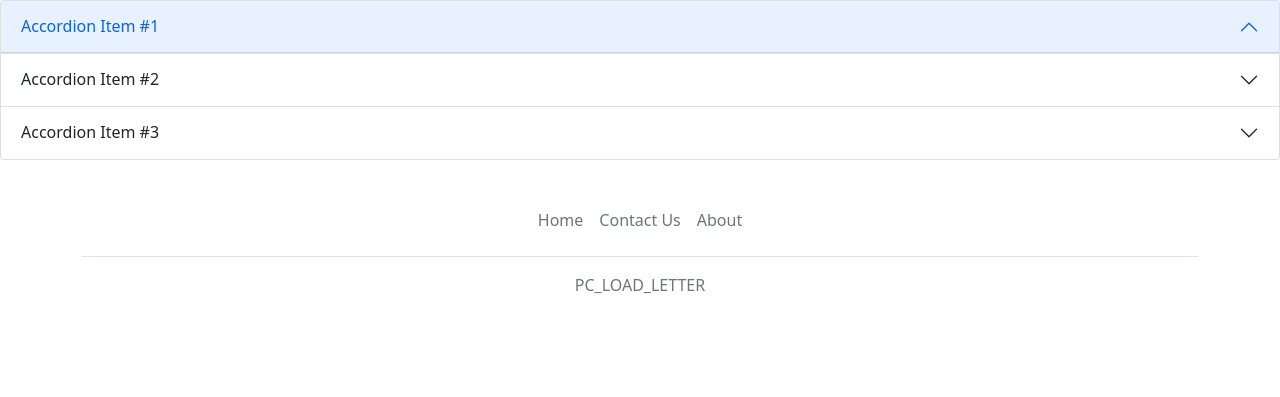
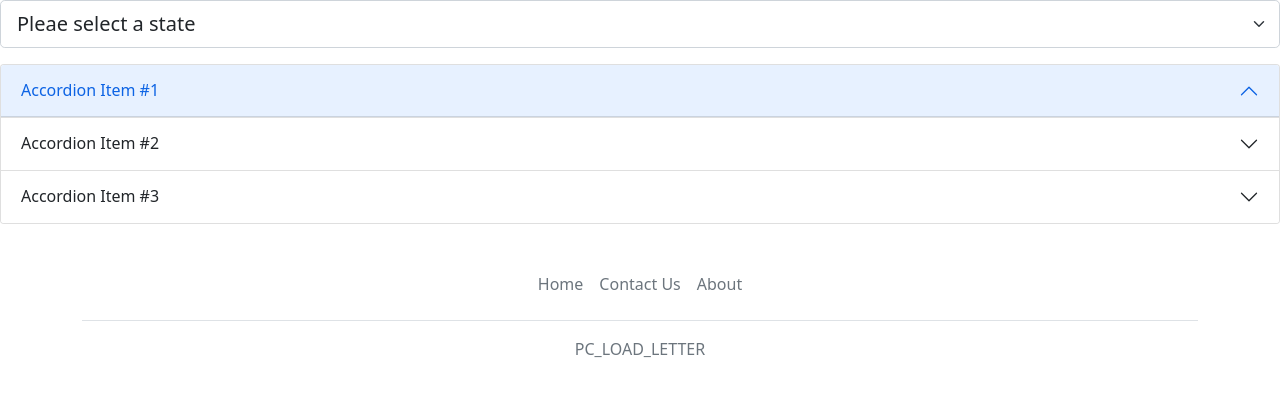
Before and after one commit to kev-odin/park-buddies-archive, a Flask app: template flask-web/templates/parkbystate.html in a window 1280 px wide. Shown: the part 64-461 px from the top of the page. Run offline with Flask 2, Linux system fonts and the light colour scheme; the template is opened without the code that fills it: most values are stand-ins (such as "Sample title", 1, 10 or a date in 2020); grey boxes marked "Sample" are stand-in pictures; some libraries are stand-ins or nearby versions.

Commit message:
dropdown choice of states, for saturday demo purpose

```diff
--- a/flask-web/templates/parkbystate.html
+++ b/flask-web/templates/parkbystate.html
@@ -1,9 +1,7 @@
 <!DOCTYPE html>
 <html>
-{% extends "base.html" %}
-{% set active_page = 'parkbystate' %}
-{% block title %} Parkbystate {% endblock %}
-{% block header %}
+  {% extends "base.html" %} {% set active_page = 'parkbystate' %} {% block title
+  %} Parkbystate {% endblock %} {% block header %}
 
   <style>
     #map {
@@ -24,6 +22,7 @@
       {% for park in myData.values() %}
         {
             placeName: "{{park['fullName']}}",
+            text: "{{park['address']}}",
             LatLng: [{
                 lat: {{park['latitude']}},
                 lng: {{park['longitude']}}
@@ -41,7 +40,7 @@
     function addMarkerInfo() {
         for (var i = 0; i < markersOnMap.length; i++) {
             var contentString = '<div id="content"><h5>' + markersOnMap[i].placeName +
-              '</h5><p>Lorem ipsum dolor sit amet, vix mutat posse suscipit id, vel ea tantas omittam detraxit.</p></div>';
+              '</h5><p>' + markersOnMap[i].text+'</p></div>';
 
             const marker = new google.maps.Marker({
                 position: markersOnMap[i].LatLng[0],
@@ -91,8 +90,17 @@
     }
   </script>
 
-{% endblock %} {% block content
-%}
+  {% endblock %} {% block content %}
+
+  <select
+    class="form-select form-select-lg mb-3"
+    aria-label=".form-select-lg example"
+  >
+    <option selected>Pleae select a state</option>
+    <option value="WA">WA</option>
+    <option value="OR">OR</option>
+    <option value="CA">CA</option>
+  </select>
 
   <div class="accordion" id="accordionPanelsStayOpenExample">
     <div class="accordion-item">
@@ -119,7 +127,6 @@
           <div id="map"></div>
 
           <script src="https://maps.googleapis.com/maps/api/js?key=AIzaSyA-Ydd4QD8Fz6hUnLwHN1Hs9_IvGyrX68k"></script>
-
         </div>
       </div>
     </div>
@@ -142,14 +149,14 @@
         aria-labelledby="panelsStayOpen-headingTwo"
       >
         <div class="accordion-body">
-        <strong>This is the second item's accordion body.</strong> It is hidden
-        by default, until the collapse plugin adds the appropriate classes that
-        we use to style each element. These classes control the overall
-        appearance, as well as the showing and hiding via CSS transitions. You
-        can modify any of this with custom CSS or overriding our default
-        variables. It's also worth noting that just about any HTML can go within
-        the <code>.accordion-body</code>, though the transition does limit
-        overflow.
+          <strong>This is the second item's accordion body.</strong> It is
+          hidden by default, until the collapse plugin adds the appropriate
+          classes that we use to style each element. These classes control the
+          overall appearance, as well as the showing and hiding via CSS
+          transitions. You can modify any of this with custom CSS or overriding
+          our default variables. It's also worth noting that just about any HTML
+          can go within the <code>.accordion-body</code>, though the transition
+          does limit overflow.
         </div>
       </div>
     </div>
@@ -201,3 +208,4 @@
   </div>
 
   {% endblock %}
+</html>
```
Lines whose indentation alone changed are shown as unchanged.
